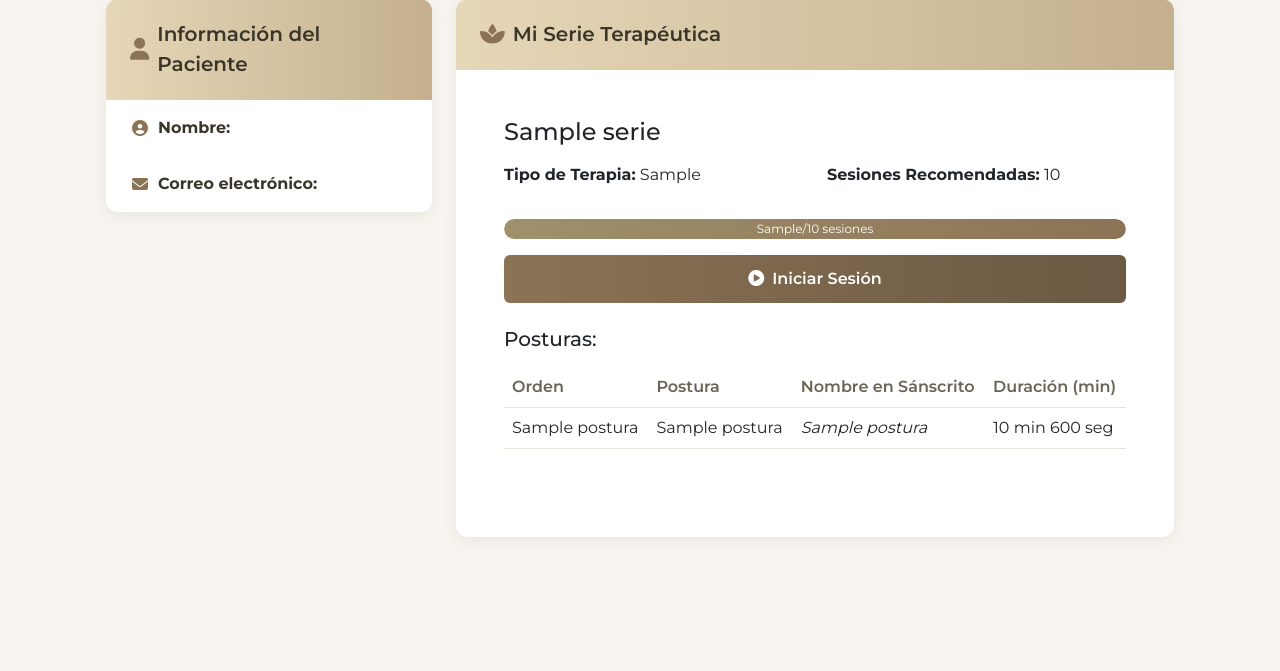
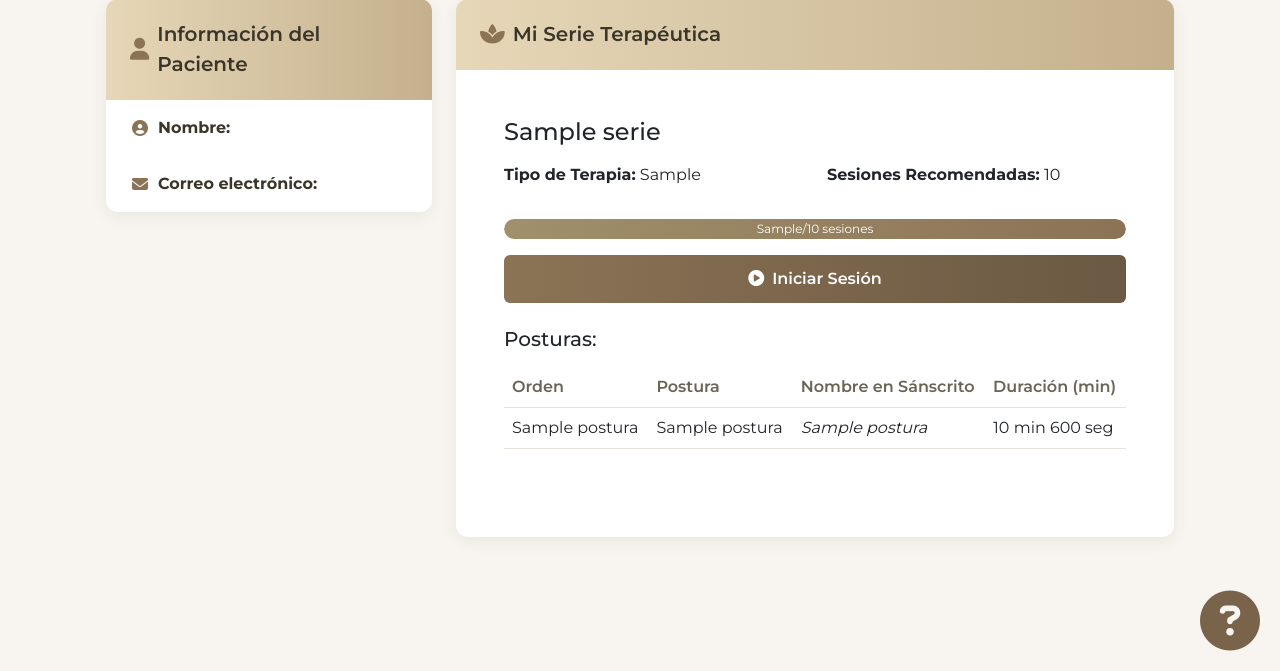
Before and after one commit to juansuarezb/TheraPose_v2.0, a FastAPI app: template proyecto/templates/patient_dashboard.html in a window 1280 px wide. Shown: the part 129-800 px from the top of the page. Run offline with FastAPI, Linux system fonts and the light colour scheme; the template is opened without the code that fills it: most values are stand-ins (such as "Sample title", 1, 10 or a date in 2020).

Commit message:
Feature/add Videos Tutoriales instructor/paciente

```diff
--- a/proyecto/templates/patient_dashboard.html
+++ b/proyecto/templates/patient_dashboard.html
@@ -191,6 +191,25 @@
             vertical-align: middle;
             border-bottom-color: var(--color-border);
         }
+
+        .video-tutorial{
+            position: fixed;
+            bottom: 20px;
+            right: 20px;
+        }
+
+        .video-tutorial > a{
+            text-decoration: none;
+        }
+
+        .video-tutorial > a > i {
+            font-size: 60px;
+            display: flex;
+            align-items: center;
+            justify-content: center;
+        }
+
+
         @media (min-width: 992px) {
             .columna-info-paciente {
                 max-width: 350px;
@@ -315,6 +334,11 @@
         </div>
     </div>
 </div>
+<div class="video-tutorial">
+    <a href="https://youtu.be/6yXooP9F5ak" target="_blank" class="icon-link">
+        <i class="fa-solid fa-circle-question" style="color: #79644b;"></i>
+    </a>
+</div>
 <script src="https://cdn.jsdelivr.net/npm/bootstrap@5.3.0/dist/js/bootstrap.bundle.min.js"></script>
 </body>
 </html>
```
Also changed, not shown: proyecto/templates/instructor_dashboard.html (+25 -0 lines).
